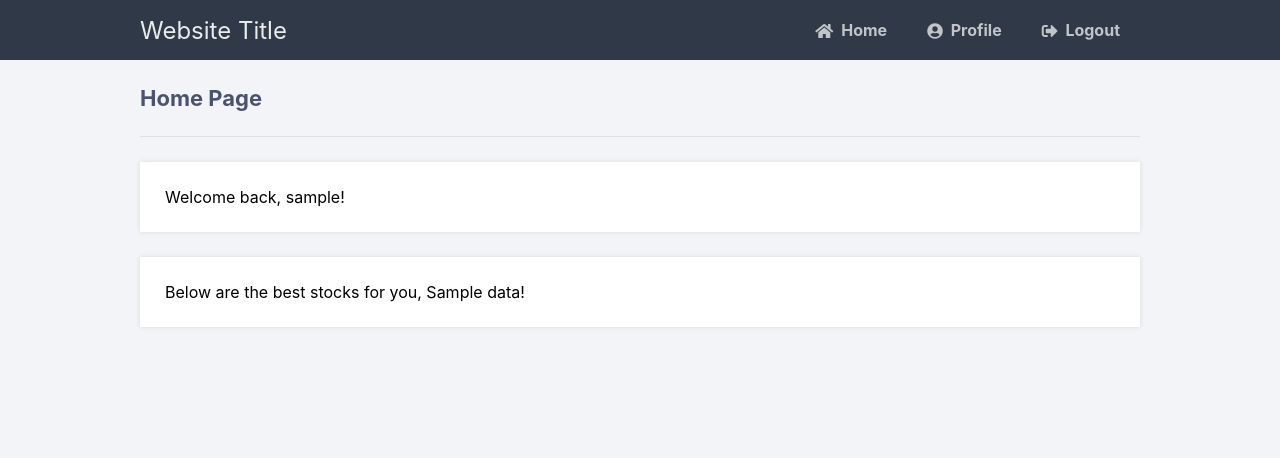
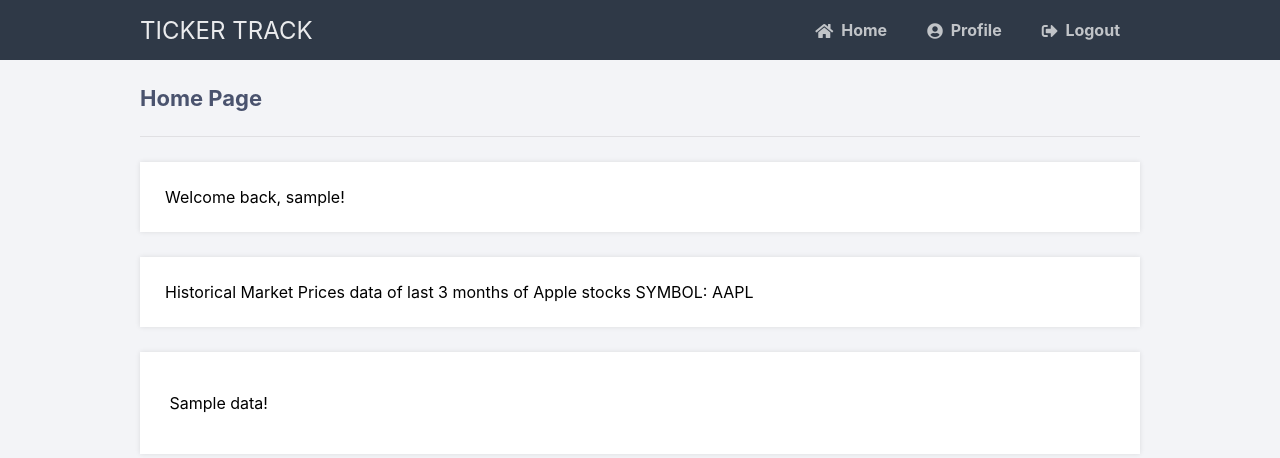
Before and after one commit to NisarMomin/TickerTracker, a Flask app: template templates/home.html in a window 1280 px wide. Shown: the top 458 px of the page. Run offline with Flask 2, Linux system fonts and the light colour scheme; the template is opened without the code that fills it: most values are stand-ins (such as "Sample title", 1, 10 or a date in 2020); some libraries are stand-ins or nearby versions.

Commit message:
Initial commit

```diff
--- a/main.py
+++ b/main.py
@@ -97,6 +97,8 @@ def register():
     # Show registration form with message (if any)
     return render_template('register.html', msg=msg)
 
+
+
 # http://localhost:5000/pythinlogin/home - this will be the home page, only accessible for loggedin users
 @app.route('/pythonlogin/home')
 def home():
@@ -108,7 +110,9 @@ def home():
 
        retrFBInfo = yf.Ticker("AAPL")
 
-       data = retrFBInfo.info['city']
+       data = retrFBInfo.history(period="3mo")
+
+
 
        return render_template('home.html',data=[data],username=session['username'])
     # User is not loggedin redirect to login page
--- a/templates/home.html
+++ b/templates/home.html
@@ -5,5 +5,6 @@
 {% block content %}
 <h2>Home Page</h2>
 <p>Welcome back, {{ username }}!</p>
-<p>Below are the best stocks for you, {{ data }}!</p>
+<p>Historical Market Prices data of last 3 months of Apple stocks SYMBOL: AAPL</p>
+<div><pre> {{ data }}!</pre></div>
 {% endblock %}
--- a/templates/layout.html
+++ b/templates/layout.html
@@ -9,7 +9,7 @@
 	<body class="loggedin">
 		<nav class="navtop">
 			<div>
-				<h1>Website Title</h1>
+				<h1>TICKER TRACK</h1>
                 <a href="{{ url_for('home') }}"><i class="fas fa-home"></i>Home</a>
 				<a href="{{ url_for('profile') }}"><i class="fas fa-user-circle"></i>Profile</a>
 				<a href="{{ url_for('logout') }}"><i class="fas fa-sign-out-alt"></i>Logout</a>
```
